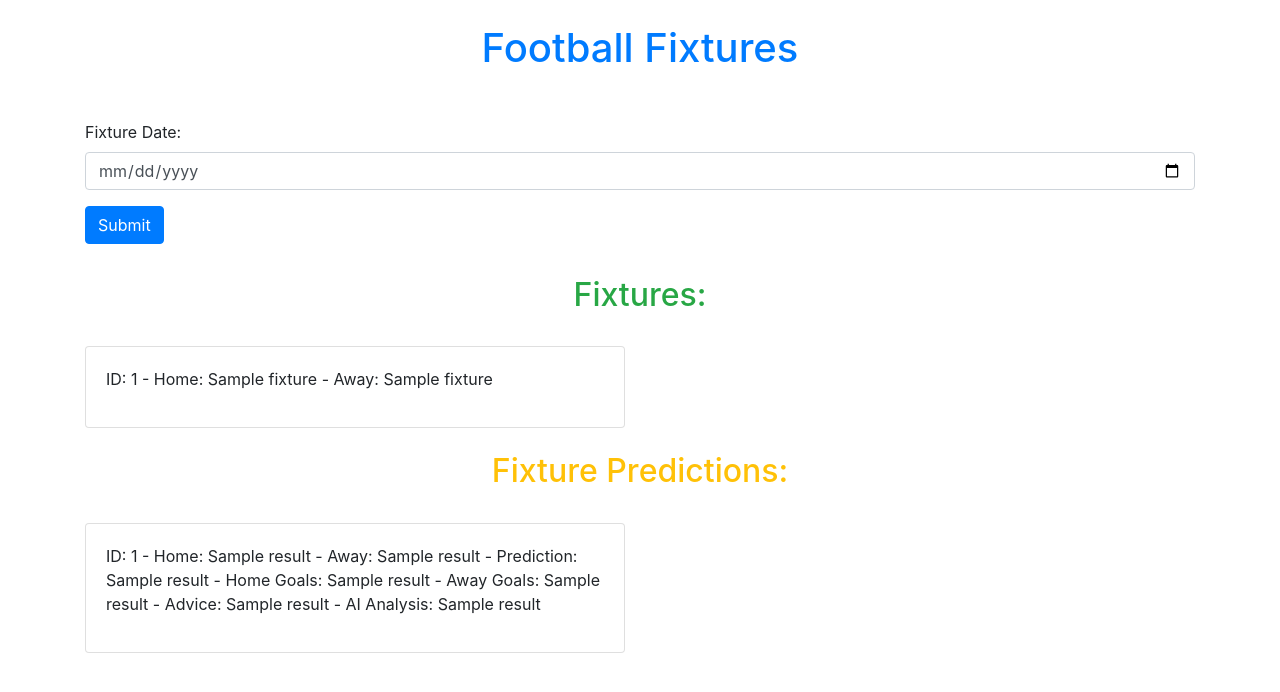
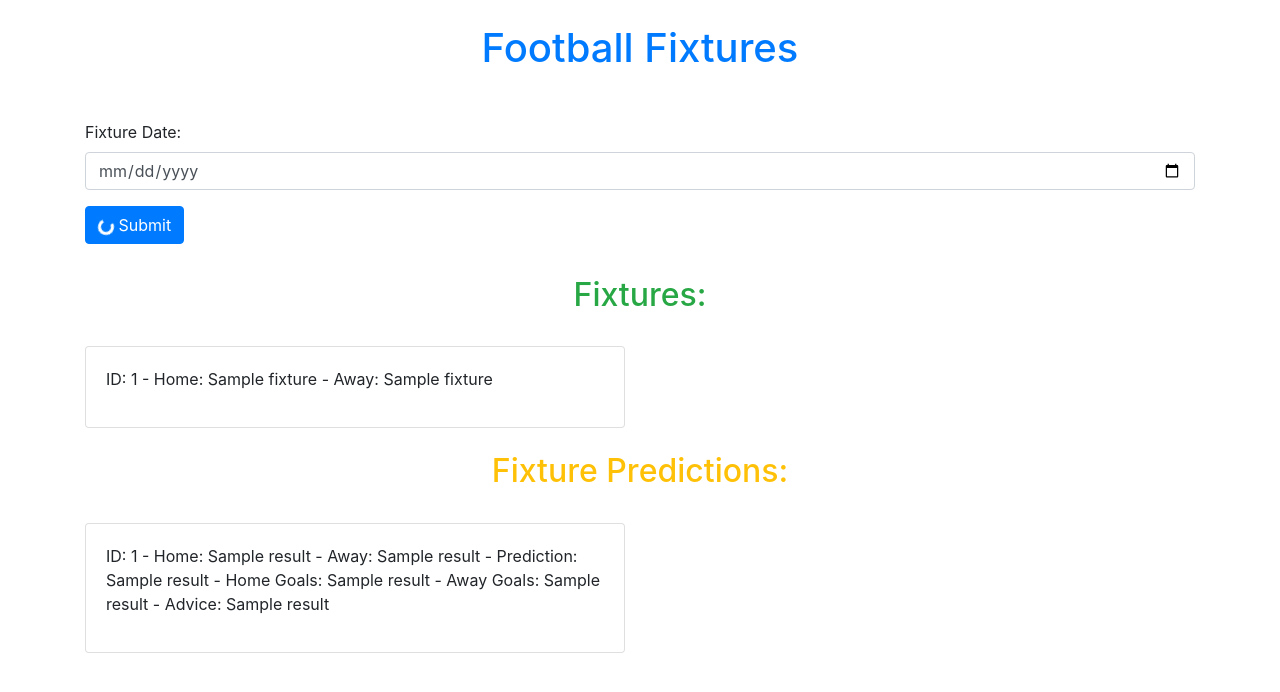
Before and after one commit to HalcyonLegion/AI-Predictions, a Flask app: template Templates/index.html in a window 1280 px wide. Shown: the top 692 px of the page. Run offline with Flask 3, Linux system fonts and the light colour scheme; the template is opened without the code that fills it: most values are stand-ins (such as "Sample title", 1, 10 or a date in 2020); some libraries are stand-ins or nearby versions.

Commit message:
Reverting changes, moved certain bits out for now

```diff
--- a/Templates/index.html
+++ b/Templates/index.html
@@ -23,7 +23,7 @@
                 <input type="date" id="date" name="date" class="form-control">
             </div>
             <button type="submit" class="btn btn-primary submitButton">
-                <span class="spinner-border spinner-border-sm" role="status" aria-hidden="true" style='display: none;'></span>
+                <span class="spinner-border spinner-border-sm" role="status" aria-hidden="true"></span>
                 Submit
             </button>
         </form>
@@ -50,7 +50,7 @@
                 <div class="col-md-6 py-2">
                     <div class="card">
                         <div class="card-body">
-                            <p>ID: {{ result[0] }} - Home: {{ result[1] }} - Away: {{ result[2] }} - Prediction: {{ result[3] }} - Home Goals: {{ result[4] }} - Away Goals: {{ result[5] }} - Advice: {{ result[6] }} - AI Analysis: {{ result[7] }}</p>
+                            <p>ID: {{ result[0] }} - Home: {{ result[1] }} - Away: {{ result[2] }} - Prediction: {{ result[3] }} - Home Goals: {{ result[4] }} - Away Goals: {{ result[5] }} - Advice: {{ result[6] }}</p>
                         </div>
                     </div>
                 </div>
--- a/app.py
+++ b/app.py
@@ -12,17 +12,6 @@ def get_api_key(filename):
     return api_key
 
 app = Flask(__name__)
-
-def get_chatgpt_analysis(prediction):
-   openai.api_key = get_api_key('openaiapikey.txt')
-   response = openai.ChatCompletion.create(
-    model="gpt-3.5-turbo",
-    messages=[
-        {"role": "system", "content": "You are an expert in sentiment analysis and will be able to objectively analyse football match predictions and give your own input on the prediction."},
-        {"role": "user", "content": prediction}
-    ]
-)
-   return response.choices[0].text.strip()
 
 @app.route('/')
 def home():
@@ -57,11 +46,10 @@ def get_fixtures():
 
         if prediction_data.get("response"):
             winner = prediction_data["response"][0]["predictions"]["winner"]["name"]
-            analysis = get_chatgpt_analysis(winner)
             goalsHome = prediction_data["response"][0]["predictions"]["goals"]["home"]
             goalsAway = prediction_data["response"][0]["predictions"]["goals"]["away"]
             advice = prediction_data["response"][0]["predictions"]["advice"]
-            results.append((fixture_id, home_team, away_team, winner, goalsHome, goalsAway, advice, analysis))
+            results.append((fixture_id, home_team, away_team, winner, goalsHome, goalsAway, advice))
 
     return render_template("index.html", results=results)
 
```
Also changed, not shown: requirements.txt (+14 -0 lines).
